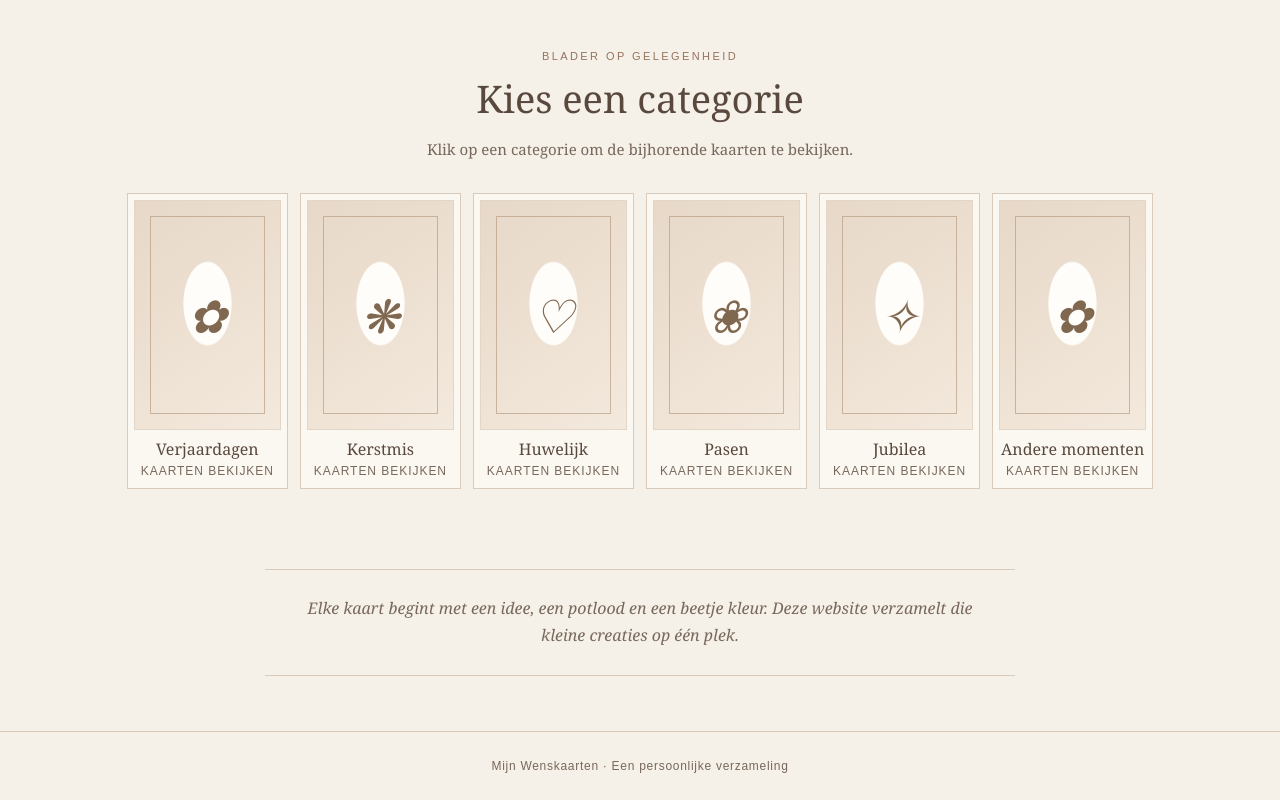
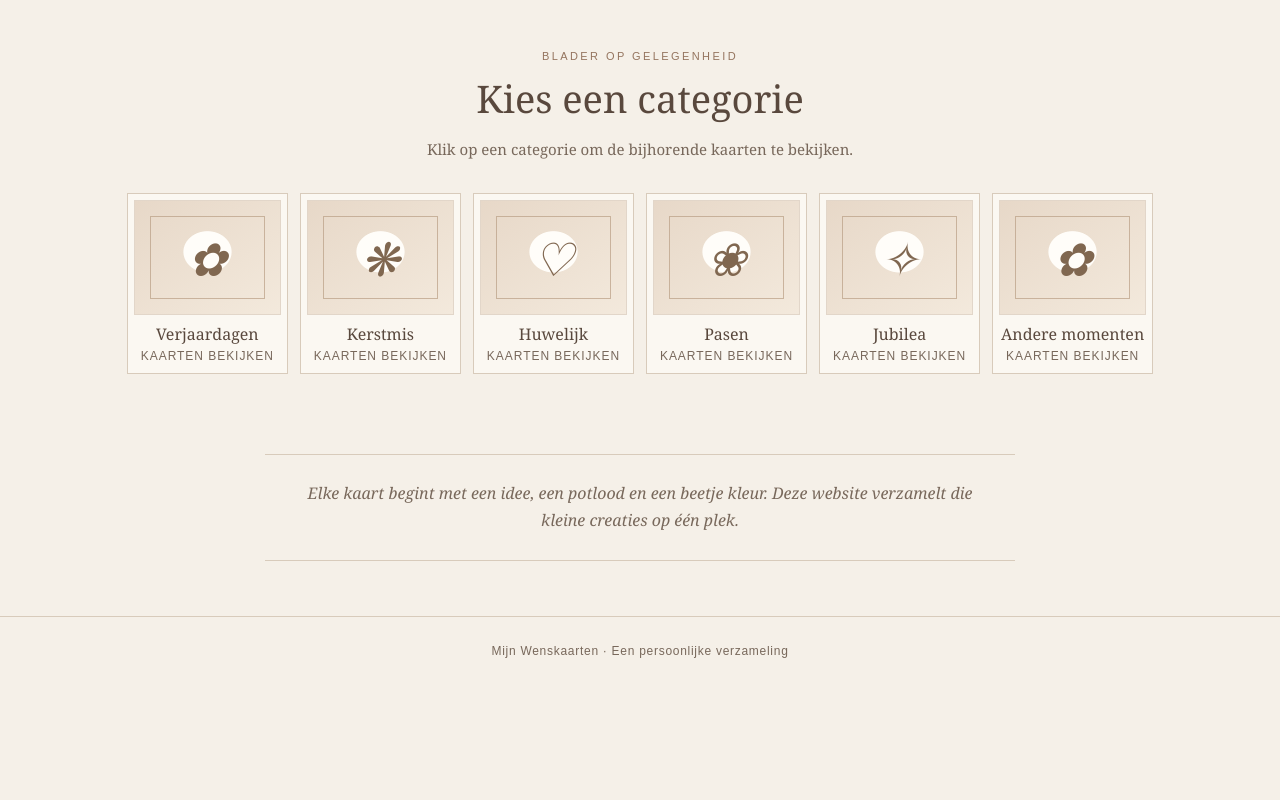
Before and after one commit to Willem1955/Wenskaarten, a plain HTML site: page index.html in a window 1280 px wide. Shown: the part 969-1769 px from the top of the page. After the commit the page ends 1654 px from the top, so only its background shows below. Drawn offline with nearby package versions, Linux system fonts and the light colour scheme; no server answers.

Commit message:
Reduce minimum height of art section

```diff
--- a/index.html
+++ b/index.html
@@ -135,7 +135,7 @@ h2 {
   box-shadow: 0 10px 25px #59483d15;
 }
 .art {
-  min-height: 230px;
+  min-height: 115px;
   display: grid;
   place-items: center;
   position: relative;
```
